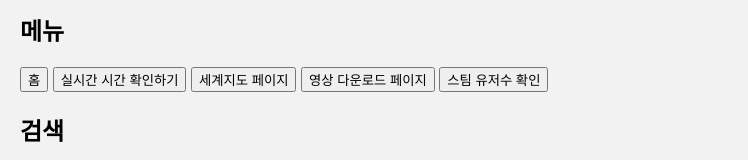
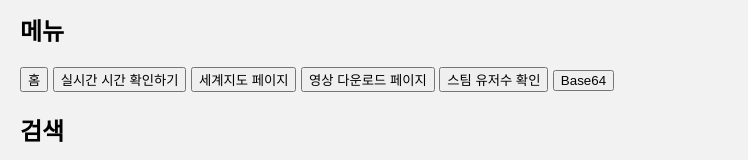
Before and after one commit to NoteBlockMR/ytkorealink, a plain HTML site: page index.html in a window 1280 px wide. Shown: the part 381-541 px from the top of the page, without its empty margins (0-748 px from the left). Drawn offline with Linux system fonts and the light colour scheme.

Commit message:
Update index.html

```diff
--- a/index.html
+++ b/index.html
@@ -101,6 +101,7 @@
         <button onclick="window.location.href='map.html';">세계지도 페이지</button>
         <button onclick="window.location.href='vdownload.html';">영상 다운로드 페이지</button>
         <button onclick="window.location.href='steam.html';">스팀 유저수 확인</button>
+        <button onclick="window.location.href='base64.html';">Base64</button>
     </div>
 
     <h2>검색</h2>
```
